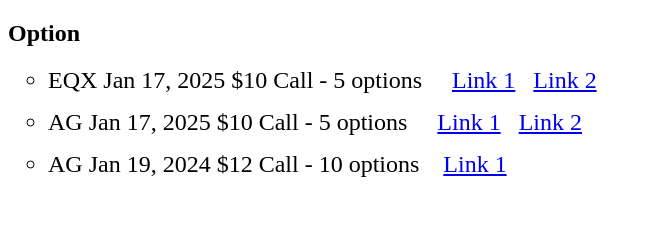
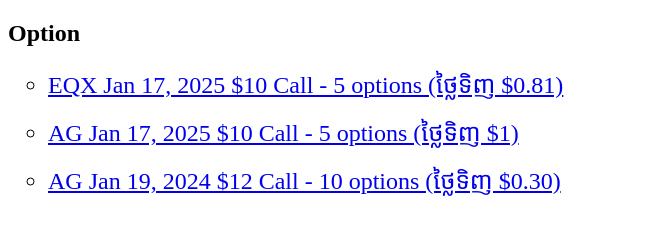
Before and after one commit to spidergroup/stocks, a plain HTML site: page index.html in a window 1280 px wide. Shown: the whole page, without its empty margins (0-651 px from the left). Drawn offline with Linux system fonts and the light colour scheme.

Commit message:
Update index.html

```diff
--- a/index.html
+++ b/index.html
@@ -18,20 +18,15 @@
 
 <ul>
   <li>
-     EQX Jan 17, 2025 $10 Call - 5 options &nbsp;&nbsp;&nbsp;
-     <a href="https://www.barchart.com/stocks/quotes/EQX%7C20250117%7C10.00C/overview" target="_blank">Link 1</a>&nbsp;&nbsp;
-      <a href="https://www.stockoptionschannel.com/symbol/eqx/?symbol=EQX&month=20250117&type=call&contract=10.00" target="_blank">Link 2</a>
+     <a href="https://www.barchart.com/stocks/quotes/EQX%7C20250117%7C10.00C/overview" target="_blank">EQX Jan 17, 2025 $10 Call - 5 options (ថ្លៃទិញ $0.81)</a>
   </li>
 
   <li>
-     AG Jan 17, 2025 $10 Call - 5 options &nbsp;&nbsp;&nbsp;
-     <a href="https://www.barchart.com/stocks/quotes/AG%7C20250117%7C10.00C/overview" target="_blank">Link 1</a>&nbsp;&nbsp;
-      <a href="https://www.stockoptionschannel.com/symbol/?symbol=AG&month=20250117&type=call&contract=10.00" target="_blank">Link 2</a>
+     <a href="https://www.barchart.com/stocks/quotes/AG%7C20250117%7C10.00C/overview" target="_blank"> AG Jan 17, 2025 $10 Call - 5 options (ថ្លៃទិញ $1)</a>
   </li>
 
   <li>
-     AG Jan 19, 2024 $12 Call - 10 options &nbsp;&nbsp;
-     <a href="https://www.barchart.com/stocks/quotes/AG%7C20240119%7C12.00C/overview" target="_blank">Link 1 </a>
+     <a href="https://www.barchart.com/stocks/quotes/AG%7C20240119%7C12.00C/overview" target="_blank">AG Jan 19, 2024 $12 Call - 10 options (ថ្លៃទិញ $0.30)</a>
   </li>
 </ul>
 
```
